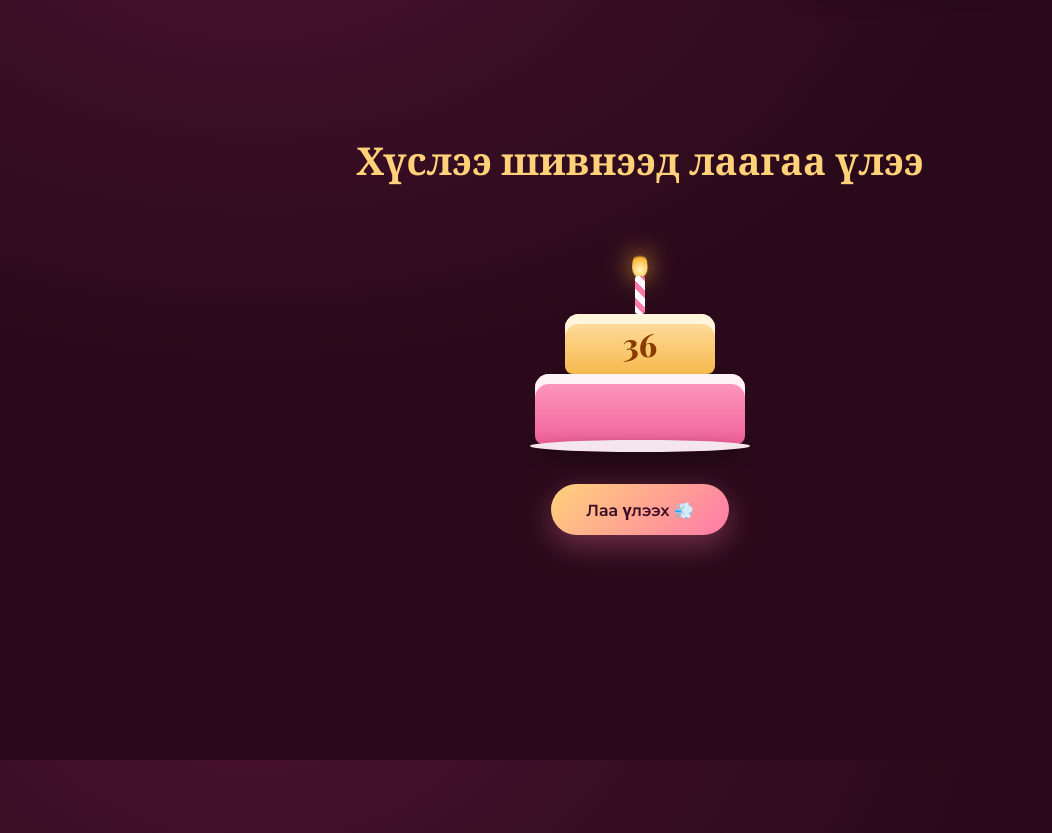
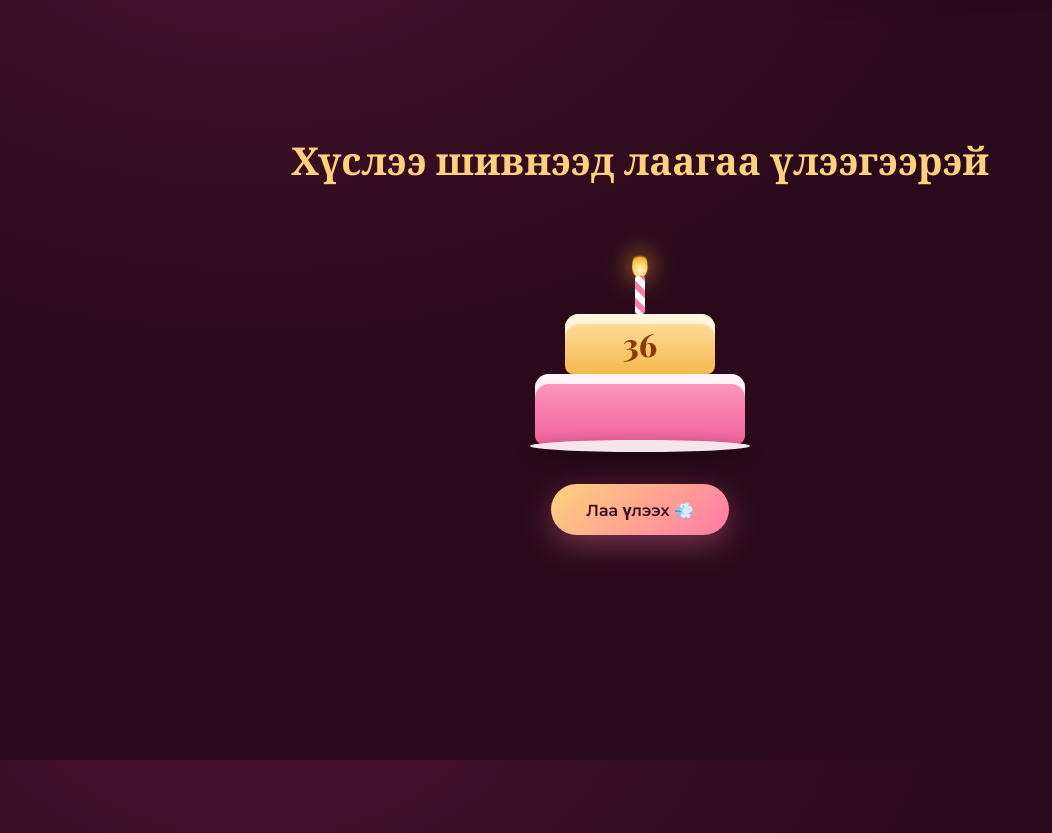
Before and after one commit to erk4s/birthday, a plain HTML site: page index.html in a window 1280 px wide. Shown: the part 2440-3273 px from the top of the page, without its empty margins (0-1052 px from the left). Drawn offline with nearby package versions, Linux system fonts and the light colour scheme; a web font is replaced by a local one.

Commit message:
Update cake section heading
Co-Authored-By: Claude Sonnet 5.5 <noreply@anthropic.com>

```diff
--- a/index.html
+++ b/index.html
@@ -52,7 +52,7 @@
 
     <!-- Бялуу -->
     <section class="section cake-section reveal">
-      <h2>Хүслээ шивнээд лаагаа үлээ</h2>
+      <h2>Хүслээ шивнээд лаагаа үлээгээрэй</h2>
       <div id="cake" class="cake" role="img" aria-label="Төрсөн өдрийн бялуу">
         <div class="flame"></div>
         <div class="candle"></div>
```
